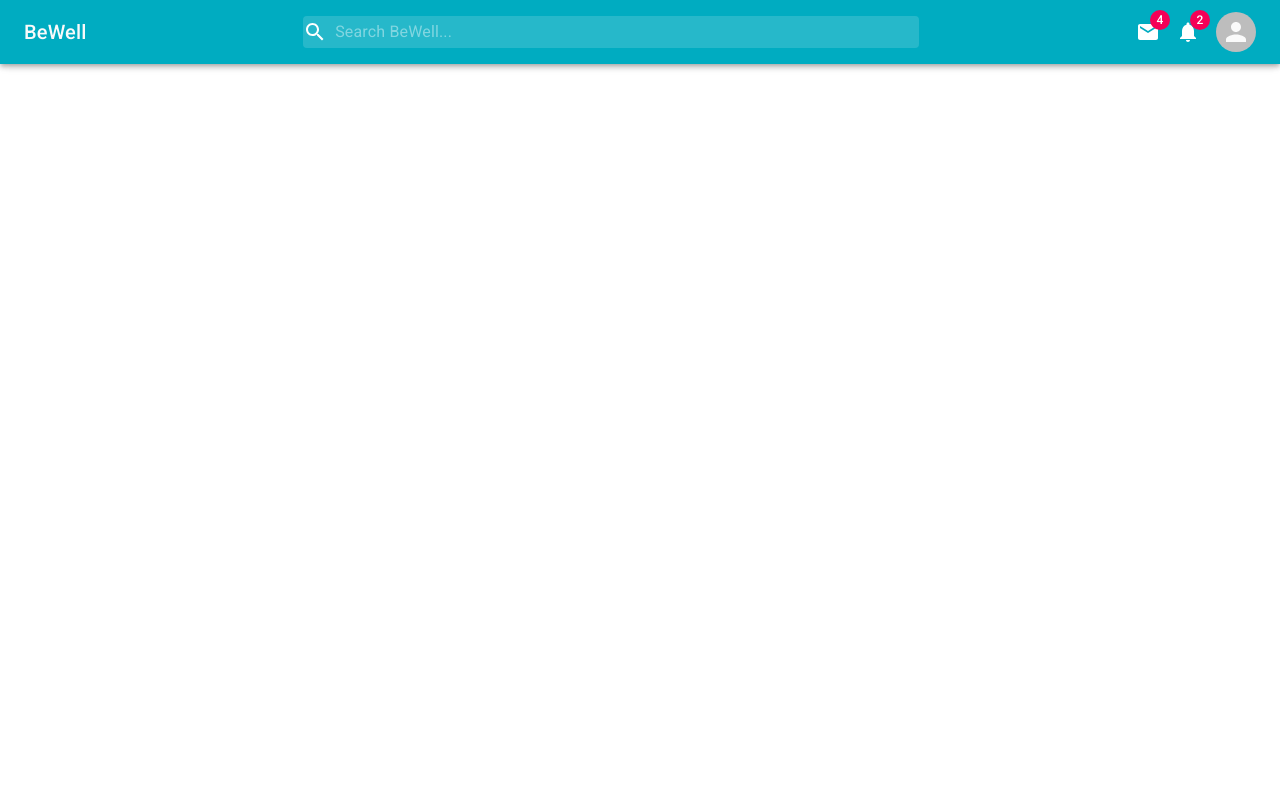
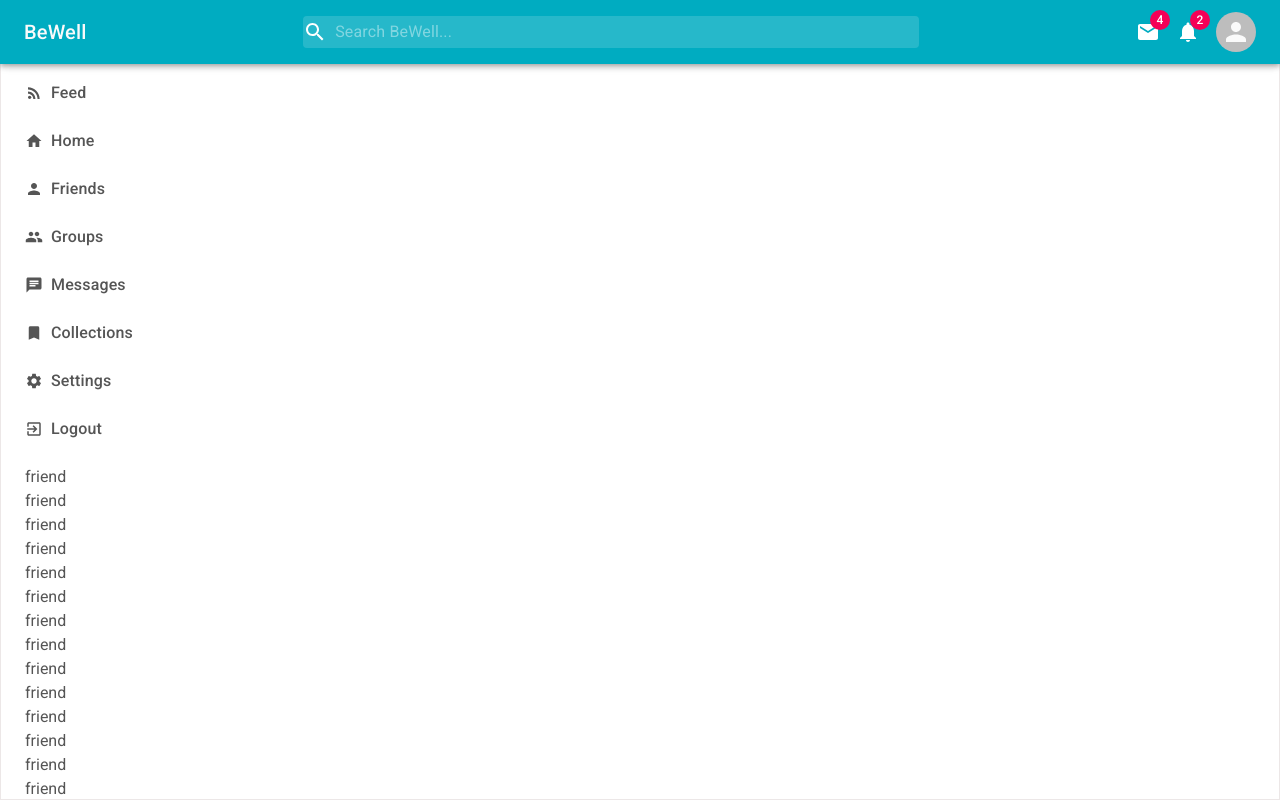
Before and after one commit to samanthalaine/be-well, a React (Create React App) app in the folder be-well-frontend/: page / in a window 1280 px wide. Built offline with nearby package versions, Linux system fonts and the light colour scheme.

Commit message:
created leftbar

```diff
--- a/be-well-frontend/src/components/Leftbar.js
+++ b/be-well-frontend/src/components/Leftbar.js
@@ -1,14 +1,110 @@
-import './leftbar.css'
+import { Container, makeStyles, Typography } from "@material-ui/core";
+import {
+  Bookmark,
+  ExitToApp,
+  Home,
+  Person,
+  Settings,
+  Group,
+  RssFeed,
+  Chat
+} from "@material-ui/icons";
+import "./leftbar.css";
 
 
-import React from 'react'
+const useStyles = makeStyles((theme) => ({
+  container: {
+    height: "100vh",
+    color: "white",
+    paddingTop: theme.spacing(10),
+    backgroundColor: theme.palette.primary.main,
+    position: "sticky",
+    top: 0,
+    [theme.breakpoints.up("sm")]: {
+      backgroundColor: "white",
+      color: "#555",
+      border: "1px solid #ece7e7",
+      overflowY: "scroll"
+    },
+  },
+  item: {
+    display: "flex",
+    alignItems: "center",
+    marginBottom: theme.spacing(4),
+    [theme.breakpoints.up("sm")]: {
+      marginBottom: theme.spacing(3),
+      cursor: "pointer",
+    },
+  },
+  icon: {
+    marginRight: theme.spacing(1),
+    [theme.breakpoints.up("sm")]: {
+      fontSize: "18px",
+    },
+  },
+  text: {
+    fontWeight: 500,
+    [theme.breakpoints.down("sm")]: {
+      display: "none",
+    },
+  },
+}));
 
-function Leftbar() {
-    return (
-        <div>
-            leftbar
-        </div>
-    )
-}
+const Leftbar = () => {
+  const classes = useStyles();
+  return (
+    <Container className={classes.container} style={{}}>
+      <div className={classes.item}>
+        <RssFeed className={classes.icon} />
+        <Typography className={classes.text}>Feed</Typography>
+      </div>
+      <div className={classes.item}>
+        <Home className={classes.icon} />
+        <Typography className={classes.text}>Home</Typography>
+      </div>
+      <div className={classes.item}>
+        <Person className={classes.icon} />
+        <Typography className={classes.text}>Friends</Typography>
+      </div>
+      <div className={classes.item}>
+        <Group className={classes.icon} />
+        <Typography className={classes.text}>Groups</Typography>
+      </div>
+      <div className={classes.item}>
+        <Chat className={classes.icon} />
+        <Typography className={classes.text}>Messages</Typography>
+      </div>
+      <div className={classes.item}>
+        <Bookmark className={classes.icon} />
+        <Typography className={classes.text}>Collections</Typography>
+      </div>
+      <div className={classes.item}>
+        <Settings className={classes.icon} />
+        <Typography className={classes.text}>Settings</Typography>
+      </div>
+      <div className={classes.item}>
+        <ExitToApp className={classes.icon} />
+        <Typography className={classes.text}>Logout</Typography>
+      </div>
 
-export default Leftbar
+      <ul className="sidebarFriendList">
+         <li>friend</li>
+         <li>friend</li>
+         <li>friend</li>
+         <li>friend</li>
+         <li>friend</li>
+         <li>friend</li>
+         <li>friend</li>
+         <li>friend</li>
+         <li>friend</li>
+         <li>friend</li>
+         <li>friend</li>
+         <li>friend</li>
+         <li>friend</li>
+         <li>friend</li>
+        </ul>
+    </Container>
+  );
+};
+
+export default Leftbar;
--- a/be-well-frontend/src/components/Navbar.js
+++ b/be-well-frontend/src/components/Navbar.js
@@ -76,7 +76,7 @@ import {
             BeWell
           </Typography>
           <Typography variant="h6" className={classes.logoSm}>
-            LAMA
+            BeWell
           </Typography>
           <div className={classes.search}>
             <Search />
--- a/be-well-frontend/src/components/leftbar.css
+++ b/be-well-frontend/src/components/leftbar.css
@@ -0,0 +1,55 @@
+.sidebar {
+    flex: 3;
+    height: calc(100vh - 50px);
+    overflow-y: scroll;
+    position: sticky;
+    top: 50px;
+  }
+
+  ::-webkit-scrollbar {
+    width: 5px;
+  }
+  ::-webkit-scrollbar-track {
+    background-color: #f1f1f1;
+  }
+  ::-webkit-scrollbar-thumb {
+    background-color: rgb(179, 179, 179);
+  }
+
+  .sidebarWrapper {
+    padding: 20px;
+  }
+
+  .sidebarList {
+    padding: 0;
+    margin: 0;
+    list-style: none;
+  }
+
+  .sidebarListItem {
+    display: flex;
+    align-items: center;
+    margin-bottom: 20px;
+  }
+
+  .sidebarIcon {
+    margin-right: 15px;
+  }
+
+  .sidebarButton {
+    width: 150px;
+    border: none;
+    padding: 10px;
+    border-radius: 5px;
+    font-weight: 500;
+  }
+
+  .sidebarHr {
+    margin: 20px 0;
+  }
+
+  .sidebarFriendList {
+    padding: 0;
+    margin: 0;
+    list-style: none;
+  }
--- a/be-well-frontend/src/pages/Home.js
+++ b/be-well-frontend/src/pages/Home.js
@@ -1,10 +1,13 @@
 import React from 'react'
 import Navbar from '../components/Navbar'
+import Leftbar from '../components/Leftbar'
+
 
 function Home() {
     return (
         <div>
             <Navbar/>
+            <Leftbar/>
         </div>
     )
 }
```
